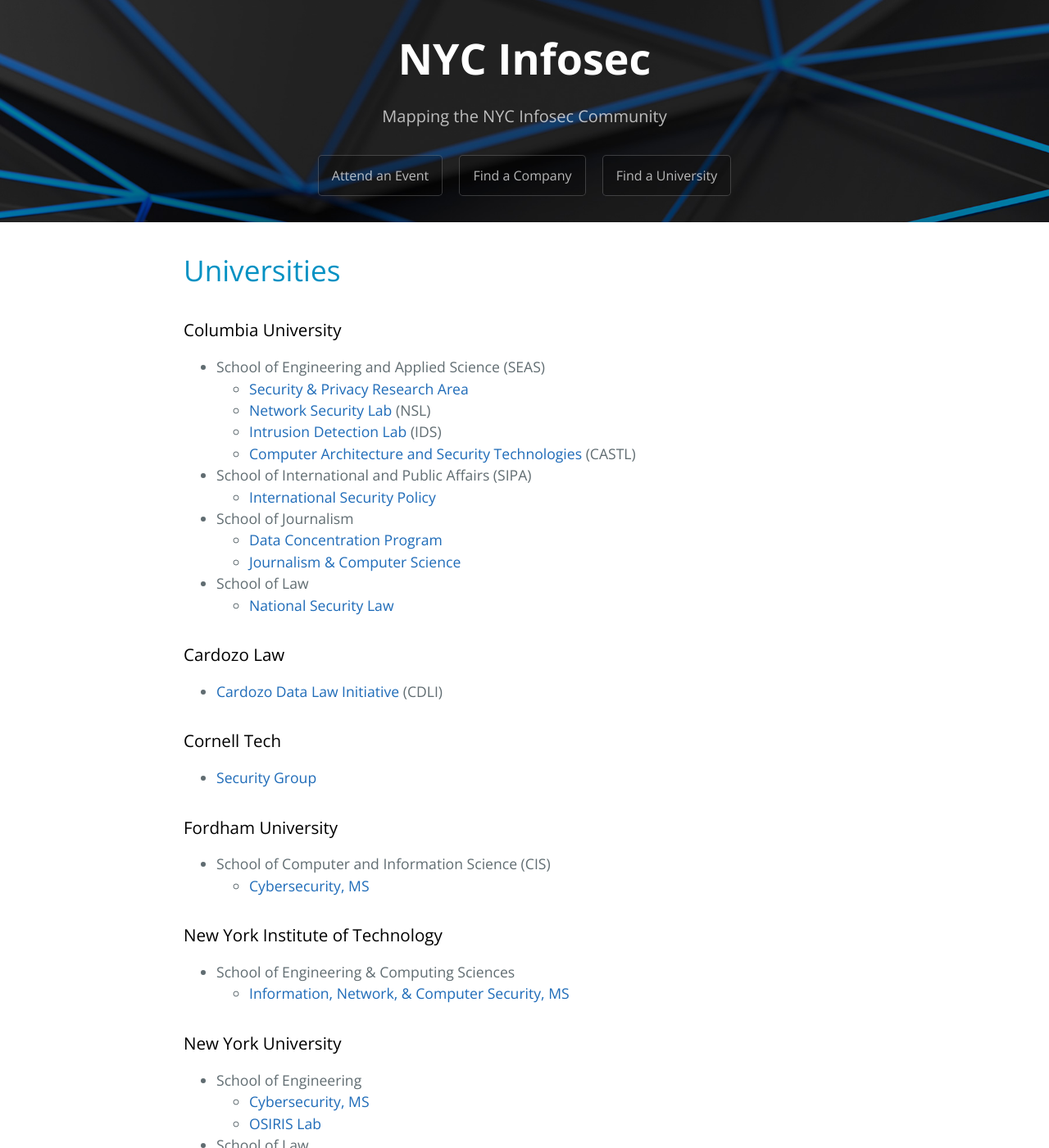
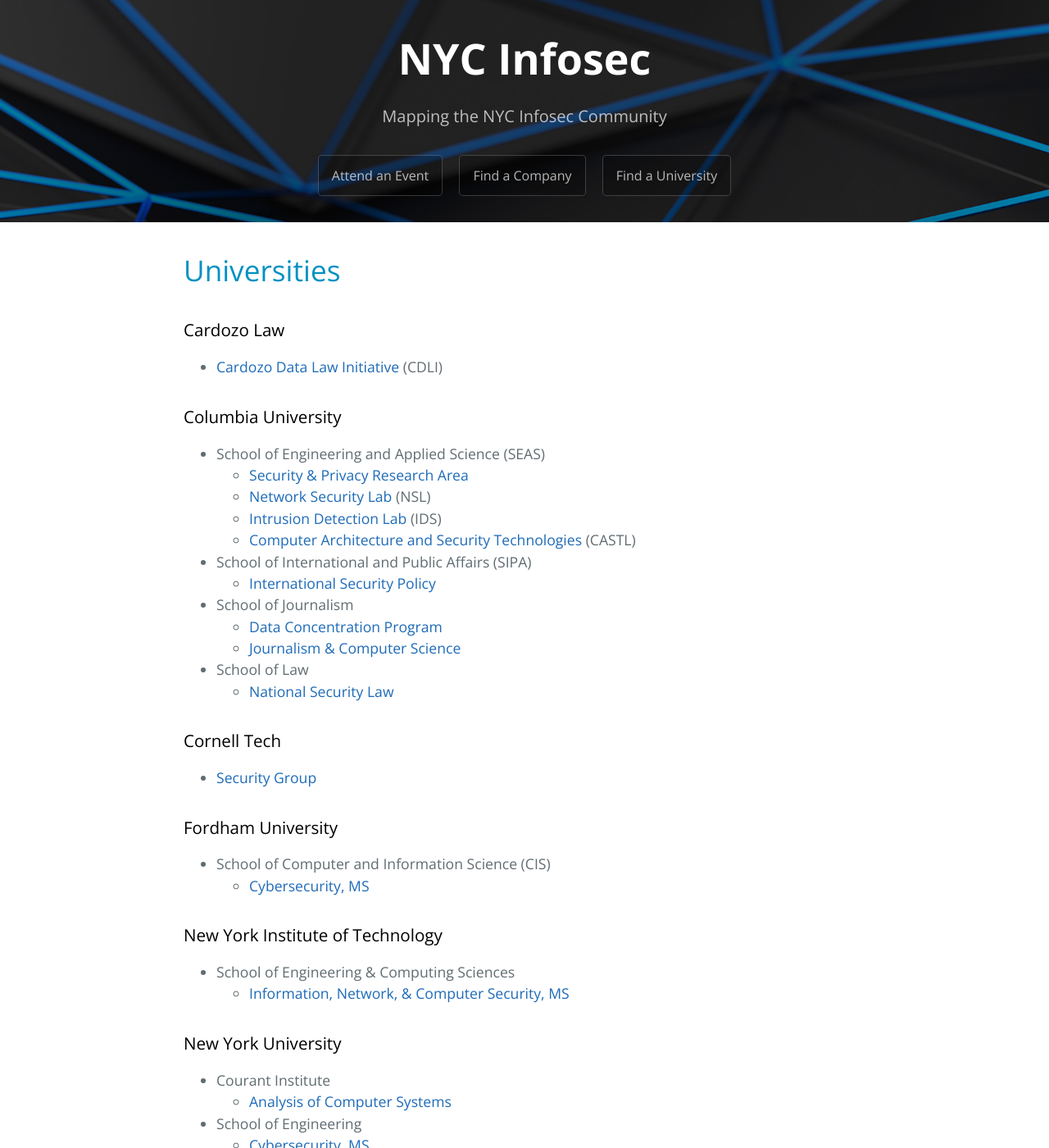
Before and after one commit to trailofbits/nyc-infosec, a Jekyll site: the page built from universities.md, in a window 1280 px wide and 1400 px high. Shown: the whole window at 82% size. Built offline with Jekyll 4.4.1, drawn with Linux system fonts in a browser that asks for light colours; some of the changed text lies outside the part shown.

Commit message:
alphabetical order

```diff
--- a/universities.md
+++ b/universities.md
@@ -41,10 +41,10 @@
 
 ### New York University
 
+* Courant Institute
+  * [Analysis of Computer Systems](http://www.cs.nyu.edu/acsys/)
 * School of Engineering
   * [Cybersecurity, MS](http://engineering.nyu.edu/academics/programs/cybersecurity-ms)
   * [OSIRIS Lab](http://osiris.cyber.nyu.edu/)
 * School of Law
   * [Center for Law & Security](http://www.lawandsecurity.org/)
-* Courant Institute
-  * [Analysis of Computer Systems](http://www.cs.nyu.edu/acsys/)
```
Also changed, not shown: other parts of universities.md (+4 -4 lines).
